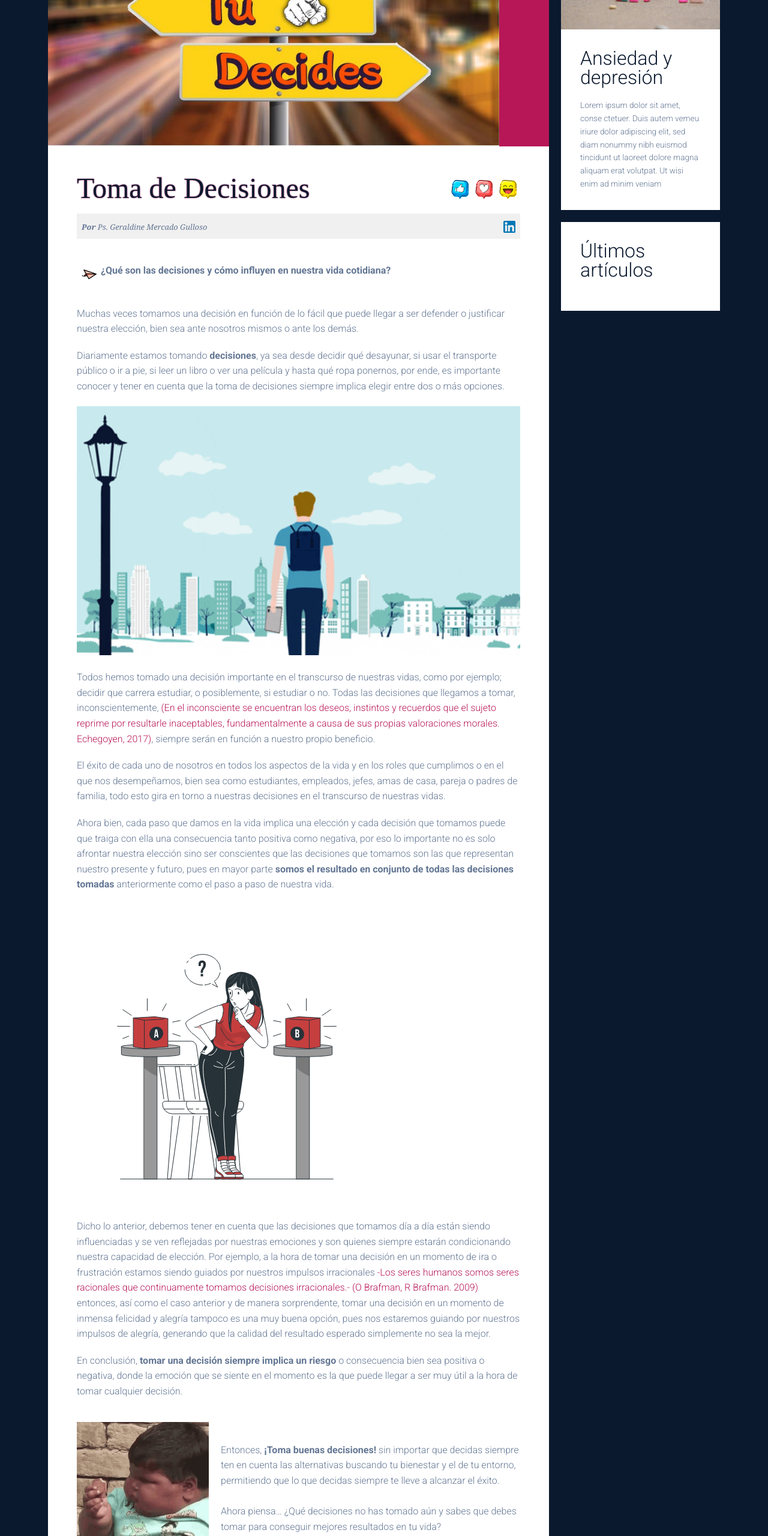
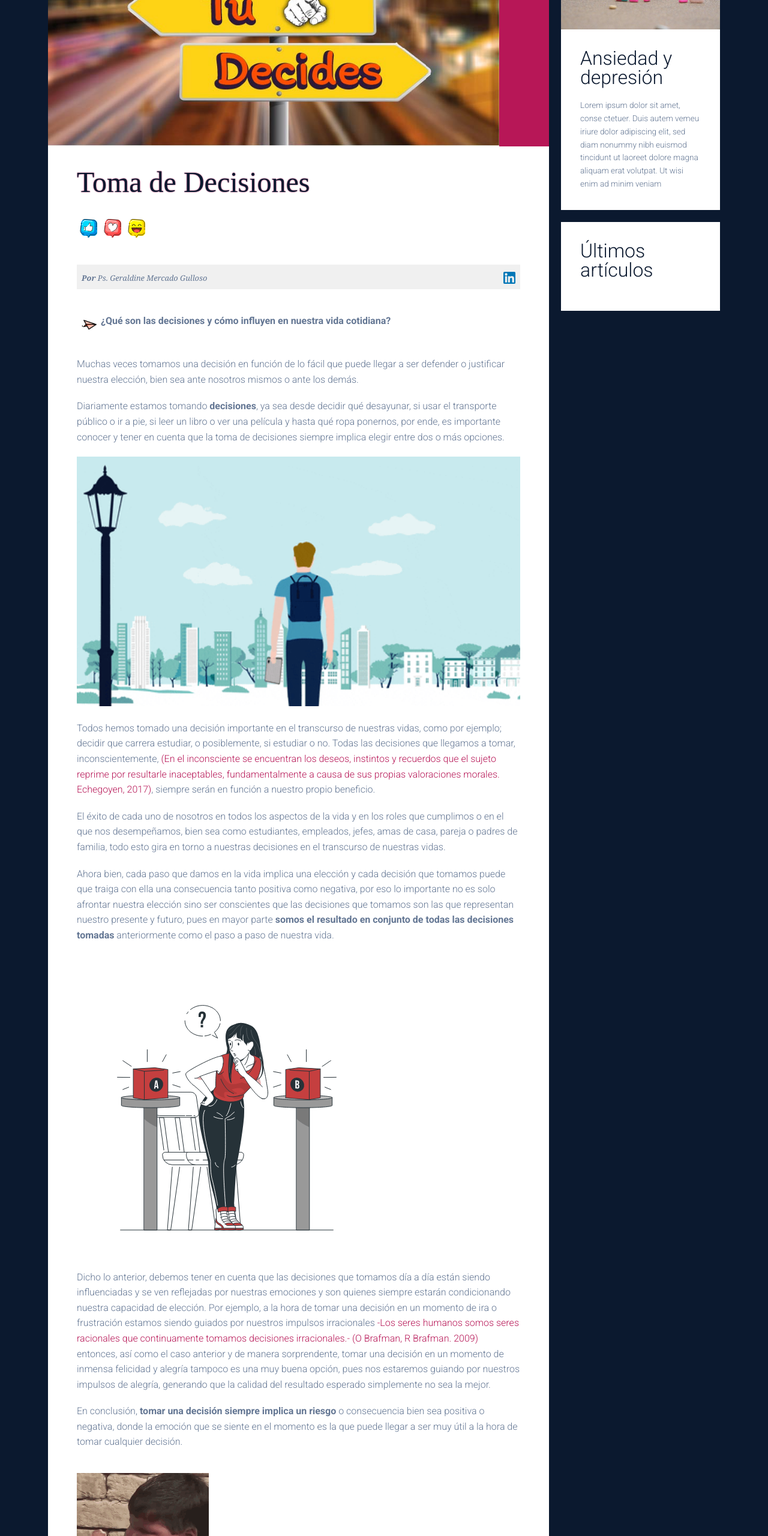
Before and after one commit to GeraldineGulloso/Activamente, a plain HTML site: page decisiones.html in a window 1280 px wide. Shown: the part 240-2800 px from the top of the page at 60% size. Drawn offline with Linux system fonts and the light colour scheme.

Commit message:
Update decisiones.html

```diff
--- a/decisiones.html
+++ b/decisiones.html
@@ -144,7 +144,7 @@
                     <!-- text -->
                     <div class="post-text">
 
-                        <span style="display: flex; justify-content: space-between; margin-bottom: -20px; align-items: center;"><h1 style="text-shadow: 0 0 2px #B71757;">Toma de Decisiones</h1><span><img style="width: 40px;" src="https://raw.githubusercontent.com/GeraldineGulloso/Activamente/7734121753327a21828f46e9af6ff7213bf087c9/img/extras/react-01.svg"  alt="Me gusta"><img href="#" style="width: 40px;" src="https://raw.githubusercontent.com/GeraldineGulloso/Activamente/7734121753327a21828f46e9af6ff7213bf087c9/img/extras/react-02.svg" alt="Me encanta"><img style="width: 40px;" src="https://raw.githubusercontent.com/GeraldineGulloso/Activamente/7734121753327a21828f46e9af6ff7213bf087c9/img/extras/react-03.svg" alt="Me divierte"></span></span>
+                        <span class="title-icons" style=" justify-content: space-between; margin-bottom: -20px; align-items: center;"><h1 style="text-shadow: 0 0 2px #B71757;">Toma de Decisiones</h1><span><img style="width: 40px;" src="https://raw.githubusercontent.com/GeraldineGulloso/Activamente/7734121753327a21828f46e9af6ff7213bf087c9/img/extras/react-01.svg"  alt="Me gusta"><img href="#" style="width: 40px;" src="https://raw.githubusercontent.com/GeraldineGulloso/Activamente/7734121753327a21828f46e9af6ff7213bf087c9/img/extras/react-02.svg" alt="Me encanta"><img style="width: 40px;" src="https://raw.githubusercontent.com/GeraldineGulloso/Activamente/7734121753327a21828f46e9af6ff7213bf087c9/img/extras/react-03.svg" alt="Me divierte"></span></span>
                         <span >
 
                         <p class="author" ><span style="display: flex; justify-content: space-between; padding-top: 8px; "><span><b>Por</b> Ps. Geraldine Mercado Gulloso</span> <a  href="https://www.linkedin.com/in/geraldine-mercado-gulloso-74aa14206/" target="_blank"><img  src="./img/linkedin.png" style="width: 20px;  margin: 0;" alt=""></a></span>  </p>
@@ -171,13 +171,13 @@
                         <p>En conclusión, <b>tomar una decisión siempre implica un riesgo</b> o consecuencia bien sea positiva o negativa, donde la emoción que se siente en el momento es la que puede llegar a ser muy útil a la hora de tomar cualquier decisión. </p>
                         <br>
 
-                        <span style="display: flex; align-items: center;"><img style="margin-right: 20px;" src="./img/art1/tenor.gif" alt=""><p>Entonces, <b>¡Toma buenas decisiones!</b> sin importar que decidas siempre ten en cuenta las alternativas buscando tu bienestar y el de tu entorno, permitiendo que lo que decidas siempre te lleve a alcanzar el éxito.<br>
+                        <span class="bloque-display" style=" align-items: center;"><img style="margin-right: 20px;" src="./img/art1/tenor.gif" alt=""><p>Entonces, <b>¡Toma buenas decisiones!</b> sin importar que decidas siempre ten en cuenta las alternativas buscando tu bienestar y el de tu entorno, permitiendo que lo que decidas siempre te lleve a alcanzar el éxito.<br>
                         <br>Ahora piensa… ¿Qué decisiones no has tomado aún y sabes que debes tomar para conseguir mejores resultados en tu vida?</p>
                         </span>
                         <br><br>
                         <div style="font-size: 0.8rem; border: 1px solid lightgray; padding: 20px; background-color: #f2f2f2; box-shadow: -3px 3px 3px #c3c3c360;">
                             <p><b>Referencias</b></p><br>
-                            <p>✔ Gradin V., Fernández G., Paz V., & Nicolaisen E. (2021). Toma de decisiones. Manual de Psicología Cognitiva. Recuperado de: <a href="https://cognicion.psico.edu.uy/sites/cognicion.psico.edu.uy/files/capitulo_ver6.pdf" target="_blank">https://cognicion.psico.edu.uy/sites/cognicion.psico.edu.uy/files/capitulo_ver6.pdf</a></p>
+                            <p>✔ Gradin V., Fernández G., Paz V., & Nicolaisen E. (2021). Toma de decisiones. Manual de Psicología Cognitiva. Recuperado de: <a href="https://cognicion.psico.edu.uy/sites/cognicion.psico.edu.uy/files/capitulo_ver6.pdf" target="_blank">https://cognicion.psico.edu.uy/</a></p>
                             <p>✔ Echegoyen, J. (2017). Diccionario de psicología científica y filosófica. Diferencia justamente perceptible, http://www. e-torredebabel. com/Psicologia/Vocabulario/Diferencia-Justamente-Perceptible. htm (consultado el 08 de marzo de 2013).</p>
                             <p>✔ Brafman, O., & Brafman, R. (2009). El impulso irracional: un libro que cambiará lo que piensas sobre tu forma de pensar. Espasa. </p>
                         </div>
```
